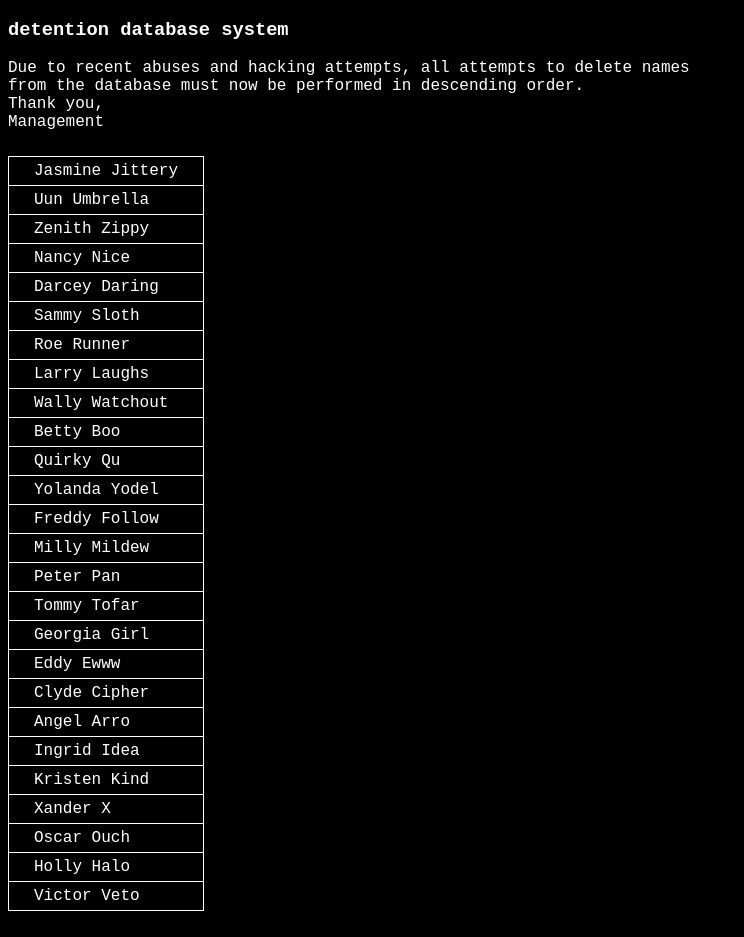
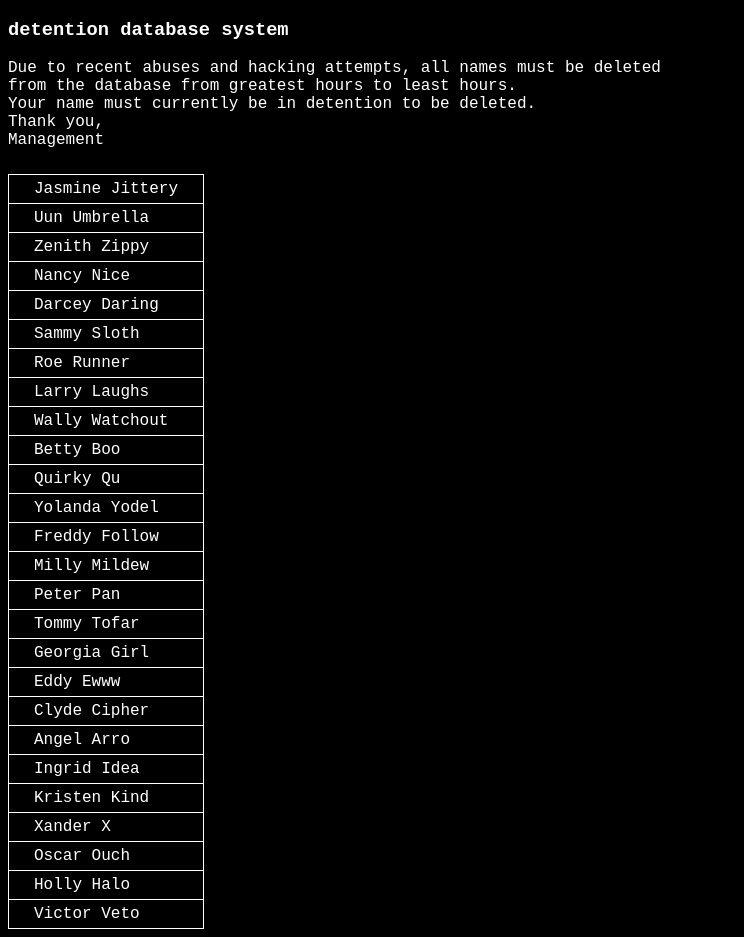
Before and after one commit to abhid/detentionDB, a plain HTML site: page index.html in a window 1280 px wide. Shown: the whole page, without its empty margins (0-744 px from the left). Drawn offline with nearby package versions, Linux system fonts and the light colour scheme; some packages are replaced by stand-ins of ours; a script that the page names is missing.

Commit message:
Update index.html
Updated intro text

```diff
--- a/index.html
+++ b/index.html
@@ -11,7 +11,7 @@
   <body>
     <div ng-controller="studentsController as students" ng-init="students.randomize();">
       <h3 class="title">detention database system</h3>
-      <div class="instructions" style="margin-bottom: 25px;">Due to recent abuses and hacking attempts, all attempts to delete names<br />from the database must now be performed in descending order.<br />Thank you,<br />Management</div>
+      <div class="instructions" style="margin-bottom: 25px;">Due to recent abuses and hacking attempts, all names must be deleted<br />from the database from greatest hours to least hours.<br />Your name must currently be in detention to be deleted.<br />Thank you,<br />Management</div>
       <table>
         <tr ng-repeat="student in students.list">
           <td ng-click="students.delete(student.id)">{{student.name}}</td>
```
